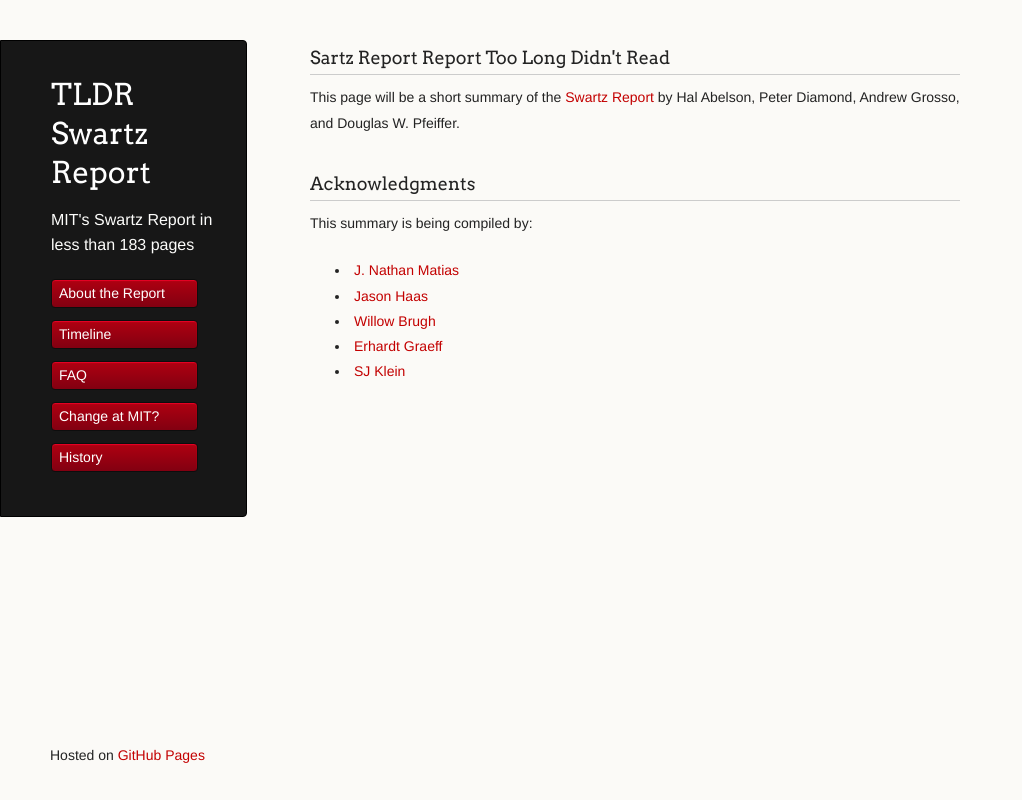
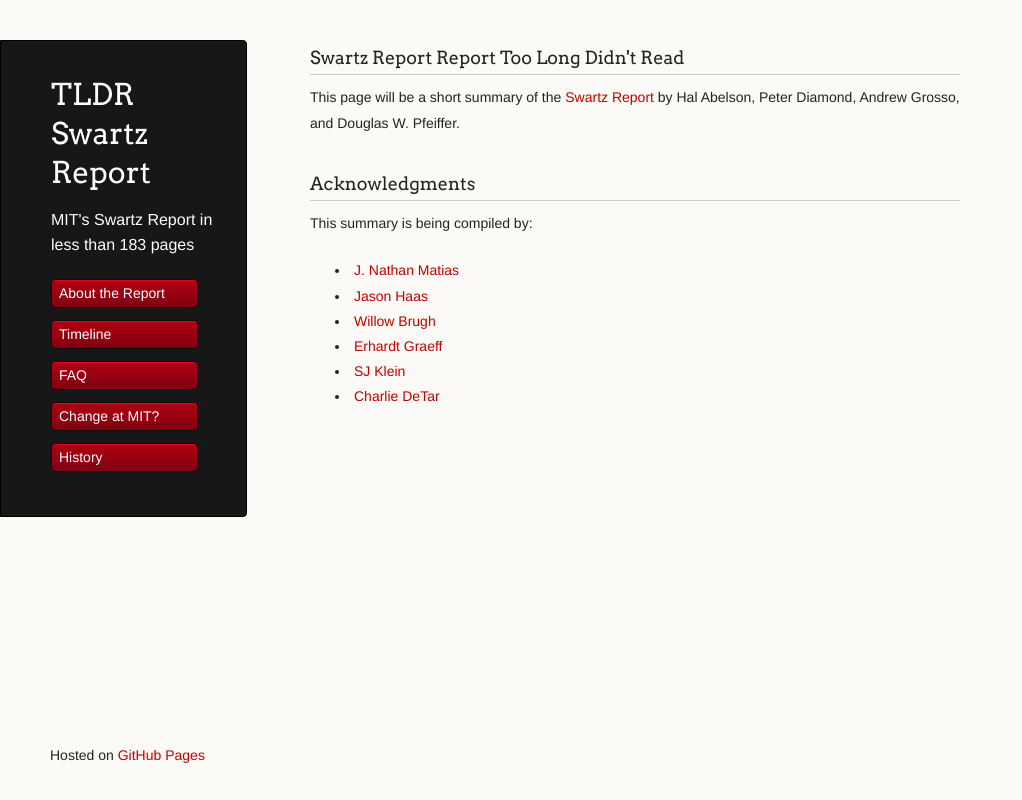
Before and after one commit to swartz-tldr/swartz-tldr.github.io, a plain HTML site: page index.html in a window 1280 px wide. Shown: the whole page, without its empty margins (0-1022 px from the left). Drawn offline with Linux system fonts and the light colour scheme.

Commit message:
Fix typo, add charlie

```diff
--- a/index.html
+++ b/index.html
@@ -42,7 +42,7 @@
       <!-- BEGIN BODY -->
       <section>
         <h3>
-<a name="tldr-swartz-report" class="anchor" href="#tldr-swartz-report"><span class="octicon octicon-link"></span></a>Sartz Report Report Too Long Didn't Read</h3>
+<a name="tldr-swartz-report" class="anchor" href="#tldr-swartz-report"><span class="octicon octicon-link"></span></a>Swartz Report Report Too Long Didn't Read</h3>
 
 <p>This page will be a short summary of the <a href="http://swartz-report.mit.edu">Swartz Report</a> by Hal Abelson, Peter Diamond, Andrew Grosso, and Douglas W. Pfeiffer.</p>
 
@@ -57,6 +57,7 @@
 <li><a href="https://twitter.com/willowbl00">Willow Brugh</a></li>
 <li><a href="https://twitter.com/erhardt">Erhardt Graeff</a></li>
 <li><a href="https://twitter.com/metasj">SJ Klein</a></li>
+<li><a href="https://twitter.com/cdetar">Charlie DeTar</a></li>
 </ul>
       </section>
       <!-- END BODY -->
```
